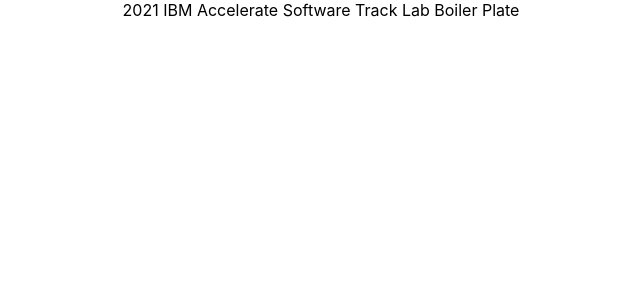
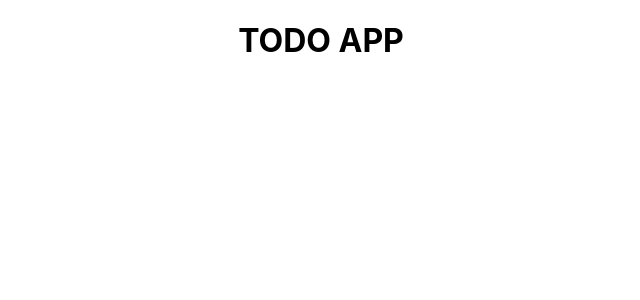
Before and after one commit to 2021-IBM-Accelerate-SW-Track/lab-1-team-29, a React (Create React App) app: page / in a window 1280 px wide. Shown: the top 300 px of the page, without its empty margins (319-959 px from the left). Built offline with nearby package versions, Linux system fonts and the light colour scheme.

Commit message:
starter code: just run npm start

```diff
--- a/src/component/header/header.js
+++ b/src/component/header/header.js
@@ -1,3 +1,3 @@
 export default function Header(){
-    return <div>2021 IBM Accelerate Software Track Lab Boiler Plate</div>
+    return <h1>TODO APP</h1>
 }
```
